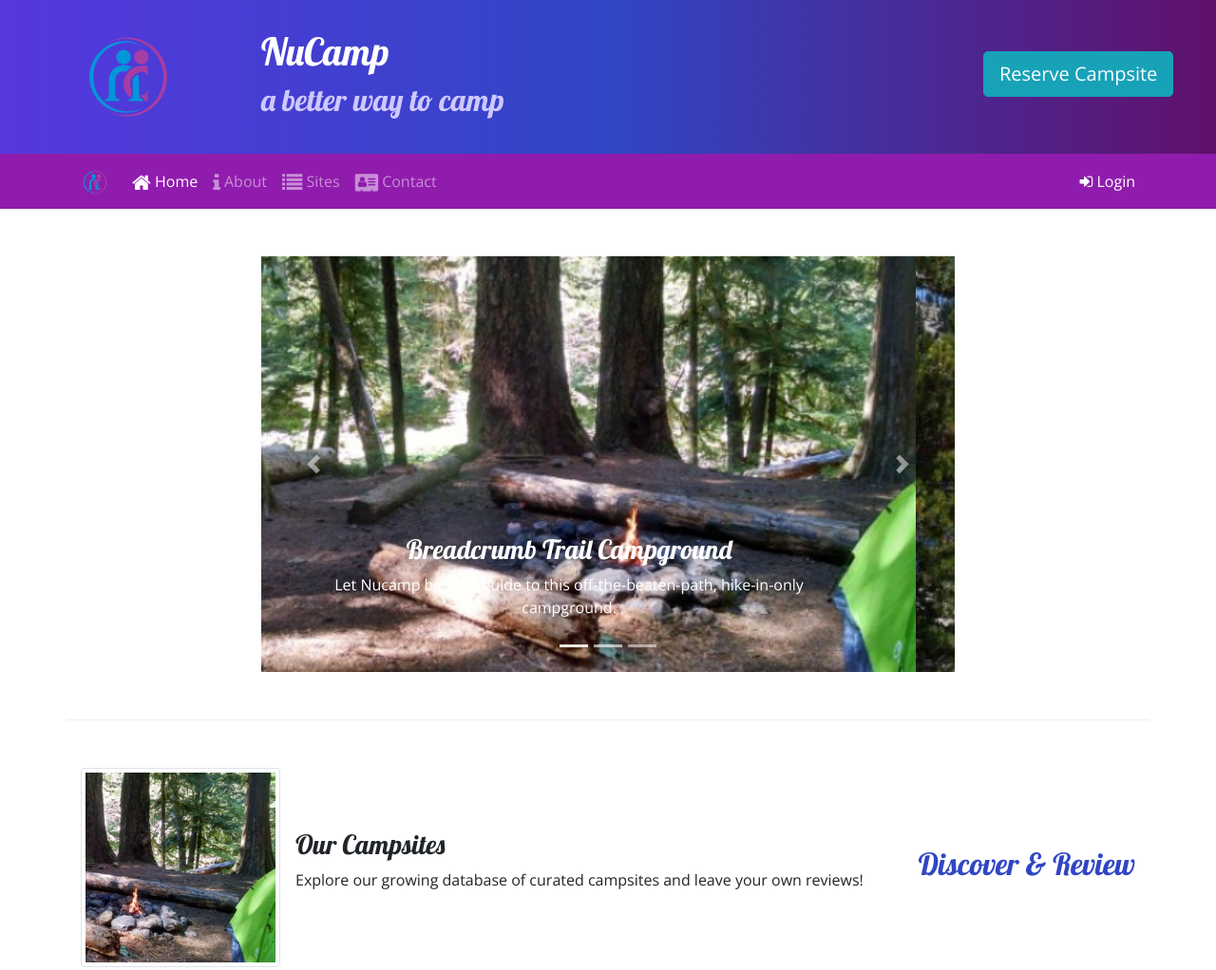
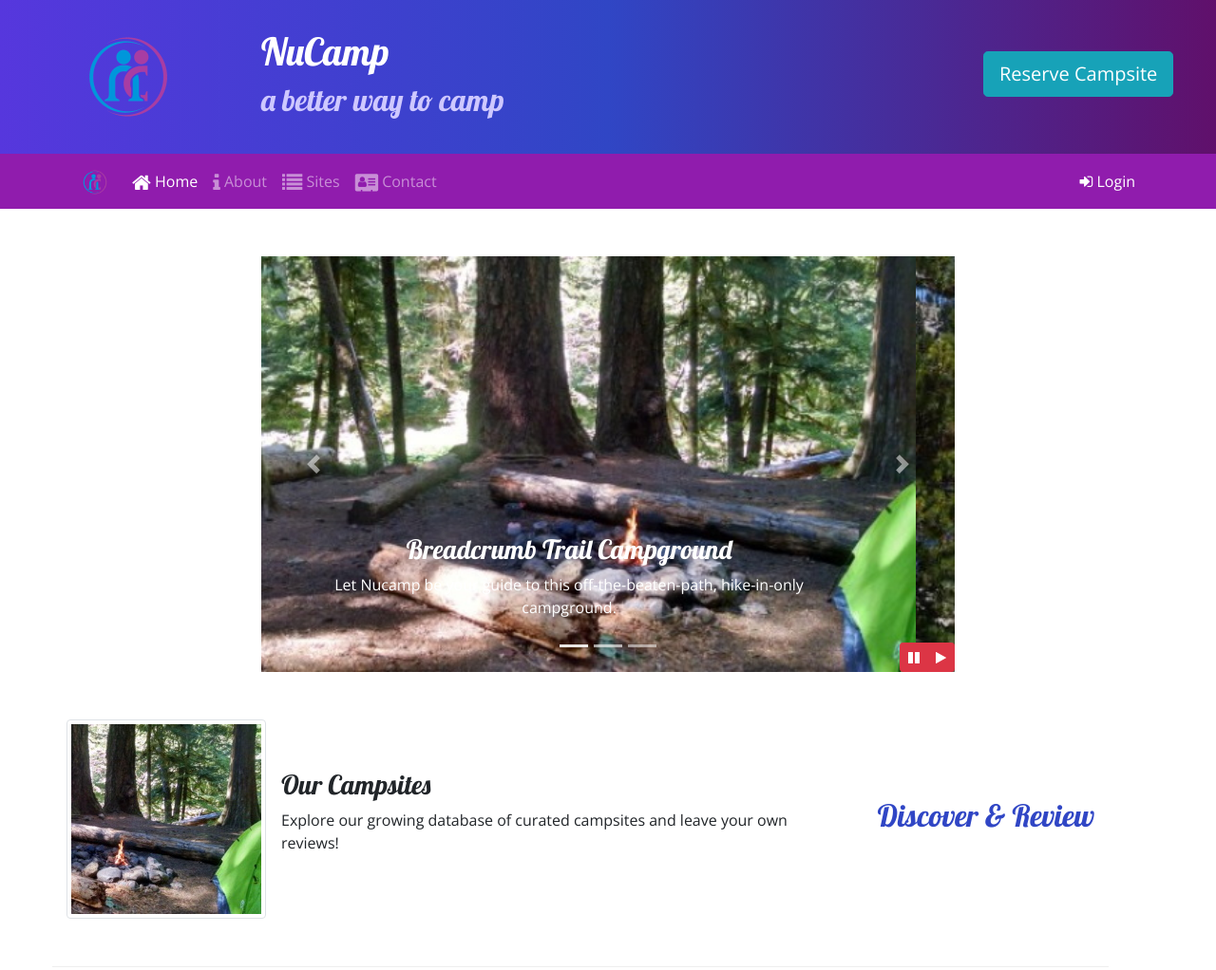
Before and after one commit to InAvision76/Nucamp-Bootstrap-Course, a website: page index.html in a window 1280 px wide. Shown: the top 1022 px of the page at 95% size. Drawn offline with nearby package versions, Linux system fonts and the light colour scheme.

Commit message:
Bootstrap and jQuery Part 1

```diff
--- a/css/styles.css
+++ b/css/styles.css
@@ -41,3 +41,10 @@ header h2 {
     border-top: none;
     padding: 10px;
 }
+
+#carouselButton {
+    position: absolute;
+    right: 0;
+    bottom: 0;
+    z-index: 100;
+}
--- a/index.html
+++ b/index.html
@@ -332,10 +332,18 @@
               data-slide="next"
             >
               <span class="carousel-control-next-icon"></span>
-              <span class="sr-only">Next</span></a
-            >
-          </div>
+              <span class="sr-only">Next</span>
+              </a>
+              <!-- Add & Style Button Controls -->
+              <div class="btn-group" id="carouselButton">
+                <button class="btn btn-danger btn-sm" id="carouselPause">
+                  <i class="fa fa-pause"></i></button
+                ><button class="btn btn-danger btn-sm" id="carouselPlay">
+                  <i class="fa fa-play"></i>
+                </button>
+          <!-- </div> End of Style Button Controls -->
         </div>
+      </div>
       </div>
       <!-- end homepage carousel -->
 
@@ -468,5 +476,18 @@
     <script src="node_modules/jquery/dist/jquery.slim.min.js"></script>
     <script src="node_modules/popper.js/dist/umd/popper.min.js"></script>
     <script src="node_modules/bootstrap/dist/js/bootstrap.min.js"></script>
+
+    <!-- Add jQuery Script, must come first, then Popper.js, then the Bootstrap Javascript plugins -->
+    <script>
+      $(function () {
+        $('.carousel').carousel({ interval: 2000 });
+        $('#carouselPause').click(function () {
+          $('.carousel').carousel('pause');
+        });
+        $('#carouselPlay').click(function () {
+          $('.carousel').carousel('cycle');
+        });
+      });
+    </script>
   </body>
 </html>
```
